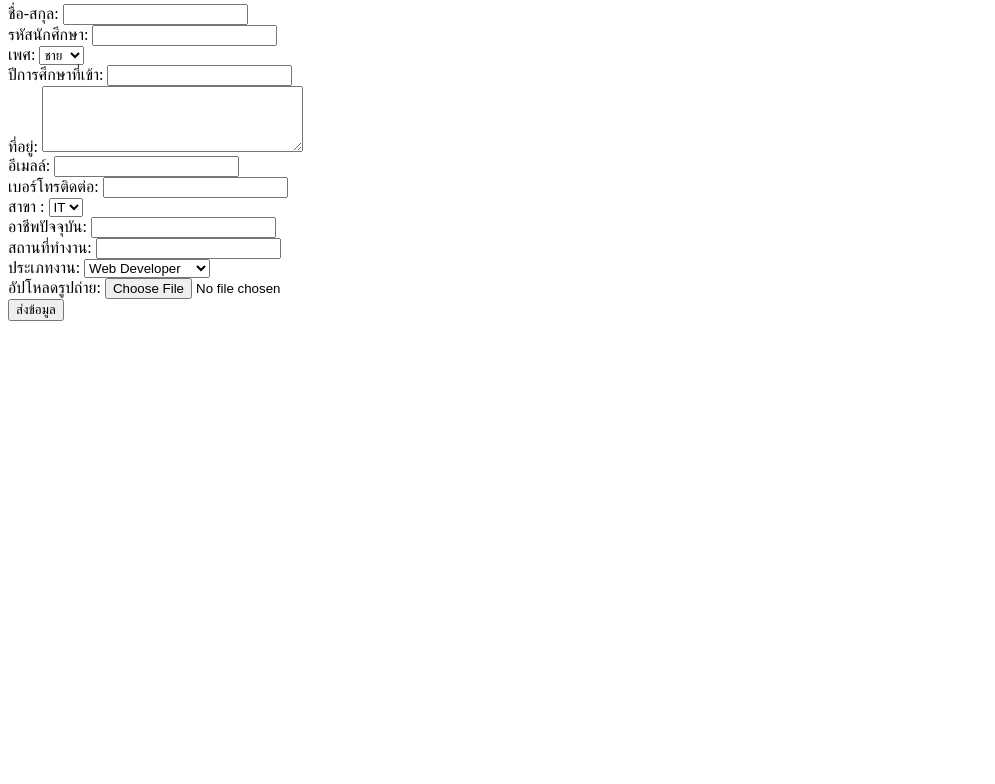
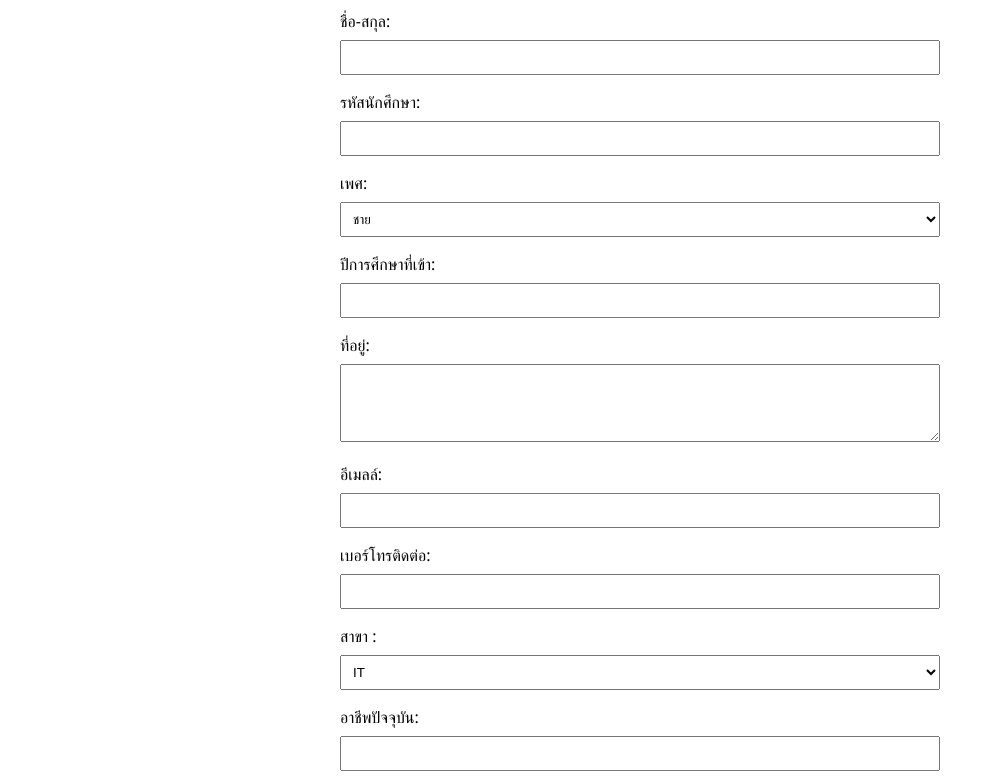
Before and after one commit to 060Nonthawat/060_Nonthawat-web, a plain HTML site: page week3/formIT.html in a window 1280 px wide. Shown: the part 76-860 px from the top of the page, without its empty margins (0-995 px from the left). Before the commit the page ends 800 px from the top, so only its background shows below. Drawn offline with Linux system fonts and the light colour scheme.

Commit message:
060_Nonthawat

```diff
--- a/week3/formIT.html
+++ b/week3/formIT.html
@@ -5,71 +5,96 @@
     <meta charset="UTF-8">
     <meta name="viewport" content="width=device-width, initial-scale=1">
     <title>ฟอร์มลงทะเบียนศิษย์เก่า</title>
+    <style>
+        body {
+            font-family: 'Segoe UI', Tahoma, Geneva, Verdana, sans-serif;
+        }
+
+        form {
+            max-width: 600px;
+            margin: 0 auto;
+        }
+
+        label {
+            display: block;
+            margin-bottom: 8px;
+        }
+
+        input,
+        select,
+        textarea {
+            width: 100%;
+            padding: 8px;
+            margin-bottom: 16px;
+            box-sizing: border-box;
+        }
+
+        input[type="submit"] {
+            background-color: #4CAF50;
+            color: white;
+            padding: 10px 15px;
+            border: none;
+            border-radius: 4px;
+            cursor: pointer;
+        }
+
+        input[type="submit"]:hover {
+            background-color: #45a049;
+        }
+    </style>
 </head>
 
 <body>
 
     <h1>ฟอร์มลงทะเบียนศิษย์เก่า</h1>
 
-  <form action="#" method="post" enctype="multipart/form-data">
+    <form id="registrationForm" action="#" method="post" enctype="multipart/form-data">
 
         <label for="fullname">ชื่อ-สกุล:</label>
-    <input type="text" name="fullname" required />
-    <br />
+        <input type="text" id="fullname" name="fullname" required />
 
         <label for="studentID">รหัสนักศึกษา:</label>
-    <input type="text" name="studentID" required />
-    <br />
+        <input type="text" id="studentID" name="studentID" required />
 
         <label for="gender">เพศ:</label>
-    <select name="gender" required>
+        <select name="gender" id="gender" required>
             <option value="male">ชาย</option>
             <option value="female">หญิง</option>
         </select>
-    <br />
 
         <label for="admissionYear">ปีการศึกษาที่เข้า:</label>
-    <input type="text" name="admissionYear" required />
-    <br />
+        <input type="text" id="admissionYear" name="admissionYear" required />
 
         <label for="address">ที่อยู่:</label>
-    <textarea name="address" rows="4" cols="30" required></textarea>
-    <br />
+        <textarea id="address" name="address" rows="4" cols="30" required></textarea>
 
         <label for="email">อีเมลล์:</label>
-    <input type="email" name="email" required />
-    <br />
+        <input type="email" id="email" name="email" required />
 
         <label for="phoneNumber">เบอร์โทรติดต่อ:</label>
-    <input type="tel" name="phoneNumber" required />
-    <br />
+        <input type="tel" id="phoneNumber" name="phoneNumber" required />
 
         <label for="major">สาขา :</label>
-    <select name="major" required>
+        <select name="major" id="major" required>
             <option value="IT">IT</option>
         </select>
-    <br />
 
         <label for="currentOccupation">อาชีพปัจจุบัน:</label>
-    <input type="text" name="currentOccupation" required />
-    <br />
+        <input type="text" id="currentOccupation" name="currentOccupation" required />
 
         <label for="workplace">สถานที่ทำงาน:</label>
-    <input type="text" name="workplace" required />
-    <br />
+        <input type="text" id="workplace" name="workplace" required />
 
         <label for="jobType">ประเภทงาน:</label>
-    <select name="jobType" required>
+        <select name="jobType" id="jobType" required>
             <option value="webDeveloper">Web Developer</option>
             <option value="systemAnalyst">System Analyst</option>
             <option value="graphicDesigner">Graphic Designer</option>
             <option value="digitalMarketing">Digital Marketing</option>
         </select>
-    <br />
 
         <label for="photo">อัปโหลดรูปถ่าย:</label>
-    <input type="file" name="photo" accept="image/*" required />
-    <br />
+        <input type="file" id="photo" name="photo" accept="image/*" required />
 
         <input type="submit" value="ส่งข้อมูล" />
 
```
Also changed, not shown: index.html (+2 -2 lines), week1/index.html (+3 -6 lines). Lines whose indentation alone changed are shown as unchanged.
